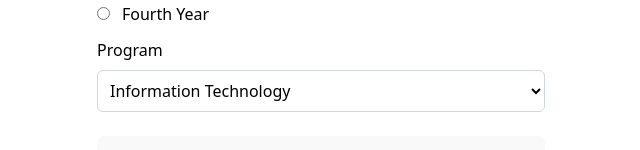
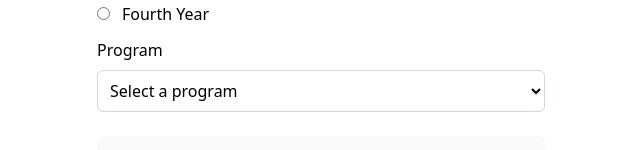
Before and after one commit to Ryystuffs/OneDay, a React (Vite) app in the folder Student records/: page /form in a window 1280 px wide. Shown: the part 426-576 px from the top of the page, without its empty margins (319-959 px from the left). Built offline with nearby package versions, Linux system fonts and the light colour scheme.

Commit message:
Update AddStudent.jsx

```diff
--- a/Student records/src/page/AddStudent.jsx
+++ b/Student records/src/page/AddStudent.jsx
@@ -1,57 +1,100 @@
-import React from 'react'
+import React, { useState } from 'react';
 
 const AddStudent = () => {
+  // 1. Initialize state with the exact properties your backend expects
+  const [formData, setFormData] = useState({
+    full_name: '',
+    email_address: '',
+    student_number: '',
+    year_level: '',
+    course: ''
+  });
+
+  // 2. Handle input changes dynamically
+  const handleChange = (e) => {
+    const { name, value } = e.target;
+    setFormData((prevData) => ({
+      ...prevData,
+      [name]: value
+    }));
+  };
+
+  // 3. Handle the form submission and POST request
+  const handleSubmit = async (e) => {
+    e.preventDefault(); // Prevents the page from refreshing
+
+    try {
+      const response = await fetch('http://localhost:5713/student/api/add', {
+        method: 'POST',
+        headers: {
+          'Content-Type': 'application/json', // Expecting JSON output
+        },
+        body: JSON.stringify(formData),
+      });
+
+      const data = await response.json();
+
+      if (response.ok) {
+        alert('Student registered successfully!');
+        console.log('Server response:', data);
+        // Optional: Clear the form here if you want
+      } else {
+        alert('Failed to register student.');
+        console.error('Server error:', data);
+      }
+    } catch (error) {
+      console.error('Error connecting to the server:', error);
+      alert('Could not connect to the backend.');
+    }
+  };
+
   return (
-    <div className='w-full flex flex-col gap-4 justify-center items-center'>
+    // 4. Wrap the inputs in a <form> tag and attach the onSubmit handler
+    <form onSubmit={handleSubmit} className='w-full flex flex-col gap-4 justify-center items-center'>
       <div className=''>
         <h1 className='text-black font-bold'>REGISTRATION</h1>
       </div>
+
       <div className='flex flex-col gap-3 w-full max-w-md'>
         <div className='flex flex-col gap-3'>
           <label className='text-black'>Name</label>
-                <input type="text" name='Name' required placeholder='Name' className='text-black border border-gray-300 rounded-md p-3 h-9 '/>
+          {/* Updated names and added value/onChange */}
+          <input type="text" name='full_name' value={formData.full_name} onChange={handleChange} required placeholder='Name' className='text-black border border-gray-300 rounded-md p-3 h-9 '/>
 
-                <label  className='text-black'>Email</label>
-                <input type="email" name='Email' required placeholder='Email' className='text-black border border-gray-300 rounded-md p-3 h-9'/>
+          <label className='text-black'>Email</label>
+          <input type="email" name='email_address' value={formData.email_address} onChange={handleChange} required placeholder='Email' className='text-black border border-gray-300 rounded-md p-3 h-9'/>
 
-
-                <label  className='text-black'>Student Number</label>
-
-                <input type="tel" name='Phone' required placeholder='Student Number' className='text-black border border-gray-300 rounded-md p-3 h-9'/>
+          <label className='text-black'>Student Number</label>
+          <input type="tel" name='student_number' value={formData.student_number} onChange={handleChange} required placeholder='Student Number' className='text-black border border-gray-300 rounded-md p-3 h-9'/>
         </div>
 
         <div className='flex flex-col '>
-
           <p className='text-black mb-2'>Year Level</p>
-
-                <label htmlFor="" className='text-black'><input type="radio" name="program" id="" className='mr-3' />First Year</label>
-
-                <label htmlFor="" className='text-black'><input type="radio" name="program" id="" className='mr-3' />Second Year</label>
-
-                <label htmlFor=""className='text-black'><input type="radio" name="program" id="" className='mr-3'/>Third Year</label>
-
-                <label htmlFor="" className='text-black'><input type="radio" name="program" id="" className='mr-3'/>Fourth Year</label>
+          {/* Grouped radio buttons with matching name="year_level" */}
+          <label className='text-black'><input type="radio" name="year_level" value="First Year" onChange={handleChange} className='mr-3' required />First Year</label>
+          <label className='text-black'><input type="radio" name="year_level" value="Second Year" onChange={handleChange} className='mr-3'/>Second Year</label>
+          <label className='text-black'><input type="radio" name="year_level" value="Third Year" onChange={handleChange} className='mr-3'/>Third Year</label>
+          <label className='text-black'><input type="radio" name="year_level" value="Fourth Year" onChange={handleChange} className='mr-3'/>Fourth Year</label>
         </div>
 
         <div className=''>
           <p className='text-black mb-2'>Program</p>
-                <select name="" id="" className='text-black border border-gray-300 rounded-md p-2 w-full'>
-                    <option value="">Information Technology</option>
-                    <option value="">Political Science</option>
-                    <option value="">Pyschology</option>
-                    <option value="">Computer Engineer</option>
-                    <option value="">Civil Engineer</option>
-                    <option value="">Civil Engineer</option>
+          {/* Added name="course" and values to the options */}
+          <select name="course" value={formData.course} onChange={handleChange} required className='text-black border border-gray-300 rounded-md p-2 w-full'>
+            <option value="" disabled>Select a program</option>
+            <option value="Information Technology">Information Technology</option>
+            <option value="Political Science">Political Science</option>
+            <option value="Psychology">Psychology</option>
+            <option value="Computer Engineer">Computer Engineer</option>
+            <option value="Civil Engineer">Civil Engineer</option>
           </select>
-
         </div>
 
-
-            <button className='mt-3'>Register</button>
+        {/* Changed to type="submit" so it triggers the form submission */}
+        <button type="submit" className='mt-3 bg-blue-500 text-white py-2 rounded-md'>Register</button>
       </div>
-    </div>
-
-  )
+    </form>
+  );
 }
 
-export default AddStudent
+export default AddStudent;
```
Lines whose indentation alone changed are shown as unchanged.
